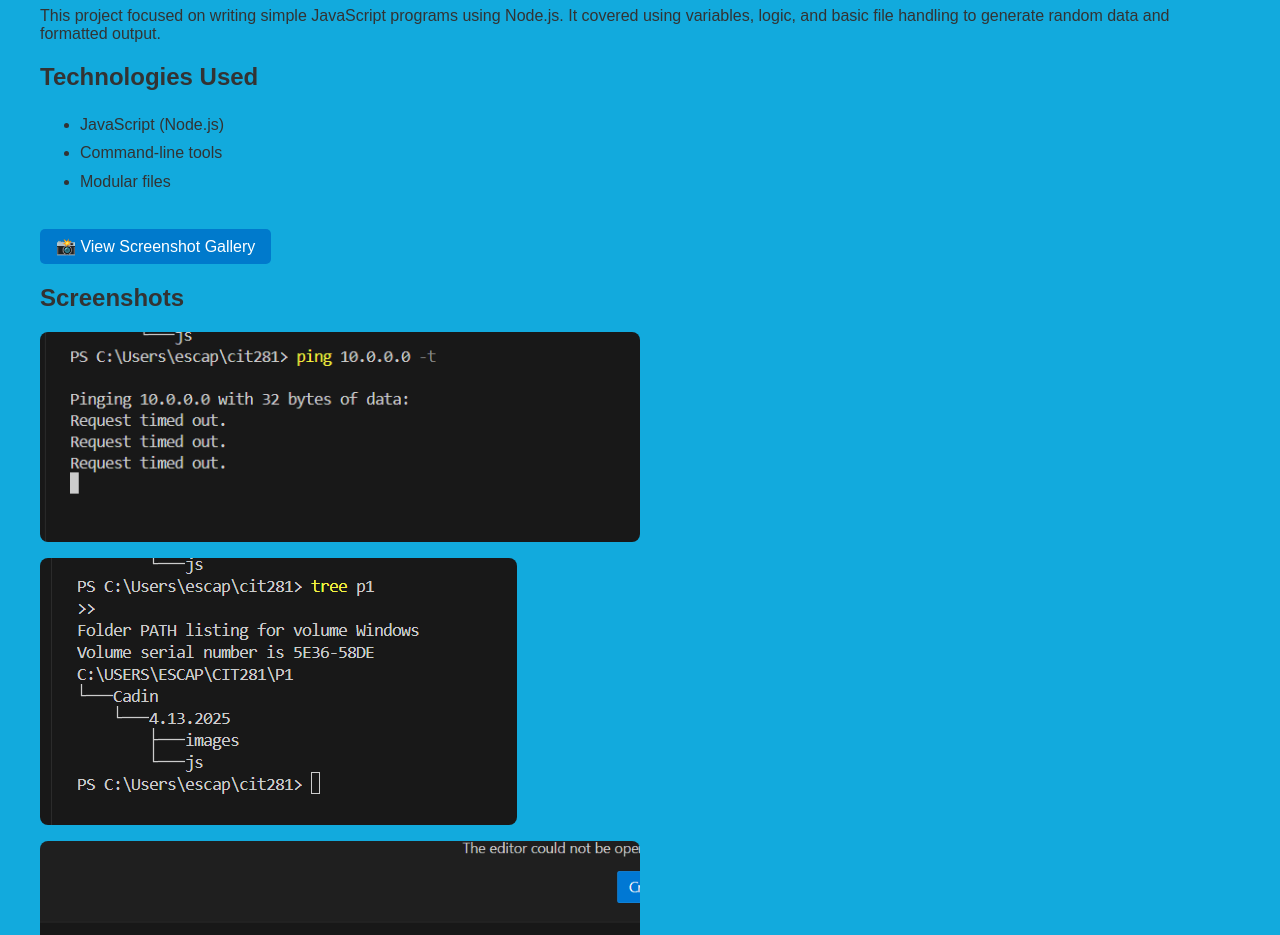
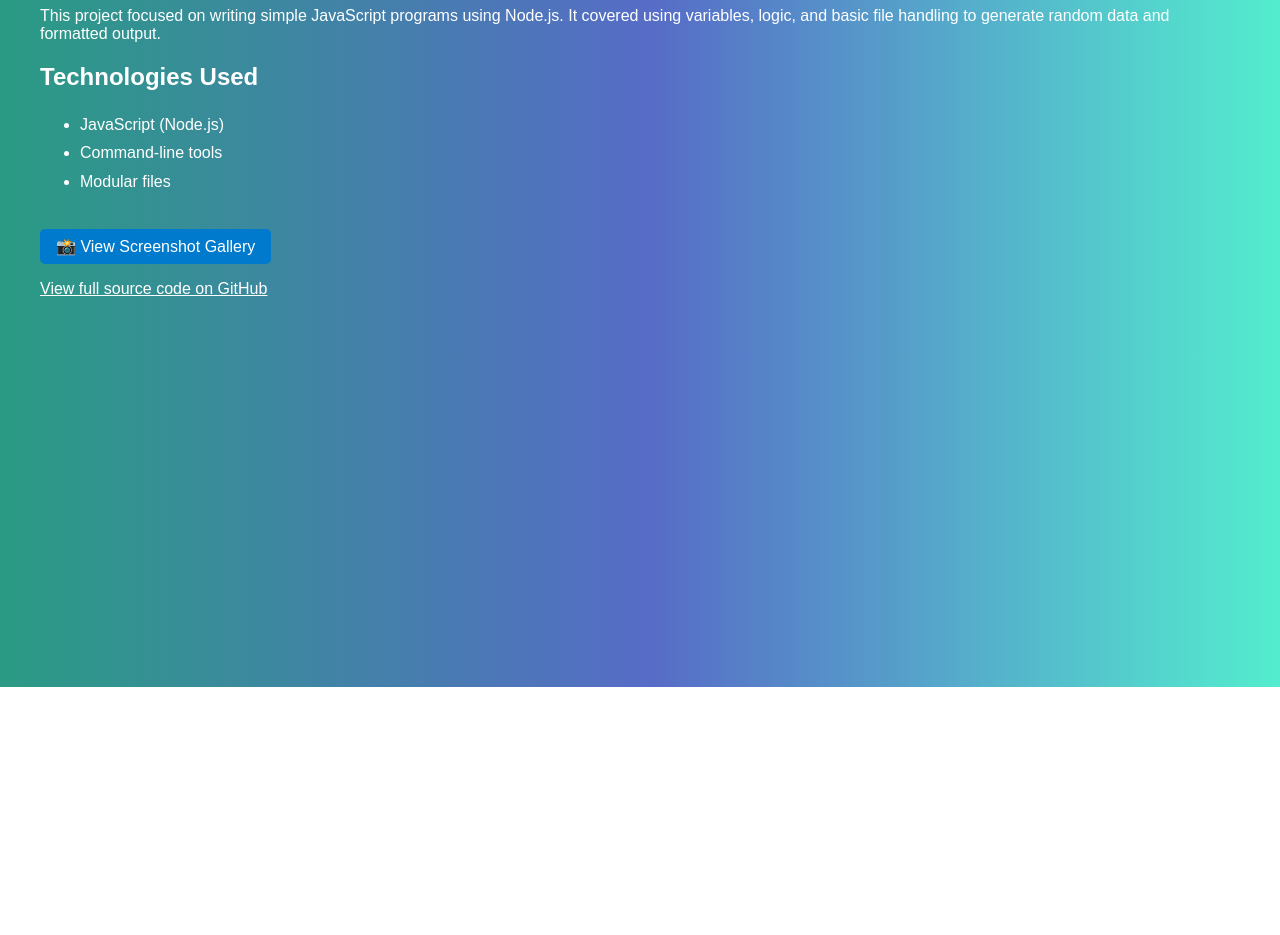
Before and after one commit to Escxped/cit281-p1, a plain HTML site: page index.html in a window 1280 px wide. Shown: the part 113-1048 px from the top of the page. After the commit the page ends 800 px from the top, so only its background shows below. Drawn offline with Linux system fonts and the light colour scheme.

Commit message:
background color change

```diff
--- a/index.html
+++ b/index.html
@@ -14,10 +14,13 @@
   body {
     font-family: Arial, sans-serif;
     padding: 2rem;
-    background-color: #12aadd; /* Light blue background */
-    color: #333;
+    background: linear-gradient(90deg, rgba(42, 155, 132, 1) 0%, rgba(87, 108, 199, 1) 51%, rgba(83, 237, 206, 1) 100%);
+    color: #fff;
   }
+  h1 { color: #ffe066; }
+  a { color: #fff; text-decoration: underline; }
 </style>
+
 <body>
   <h1>Project 1 – JavaScript Basics</h1>
   <p>This project focused on writing simple JavaScript programs using Node.js. It covered using variables, logic, and basic file handling to generate random data and formatted output.</p>
@@ -30,13 +33,6 @@
   </ul>
 
   <p><a href="screenshots.html" style="display:inline-block; margin-top: 1rem; padding: 0.5rem 1rem; background-color: #007acc; color: #fff; border-radius: 5px; text-decoration: none;">📸 View Screenshot Gallery</a></p>
-
-  <h2>Screenshots</h2>
-  <img src="p1-break.png" alt="break" />
-  <img src="p1-tree.png" alt="tree" />
-  <img src="p1-ping.png" alt="ping" />
-  <img src="p1-folders.png" alt="folders" />
-
   <p><a href="https://github.com/Escxped/cit281-p1" target="_blank">View full source code on GitHub</a></p>
 </body>
 </html>
```
